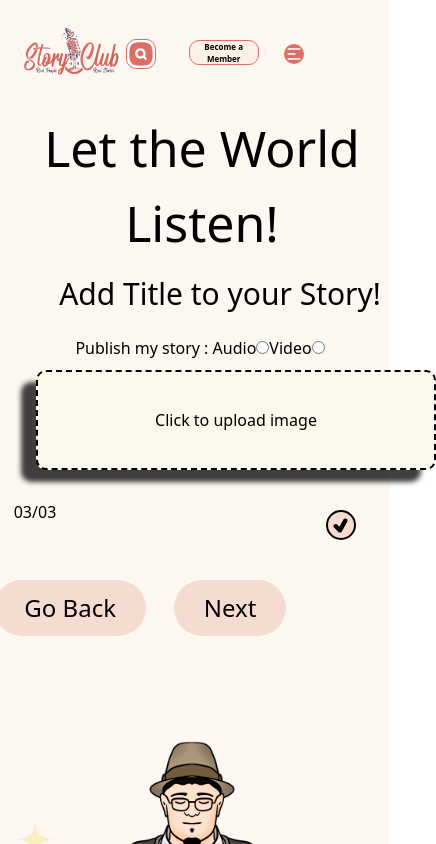
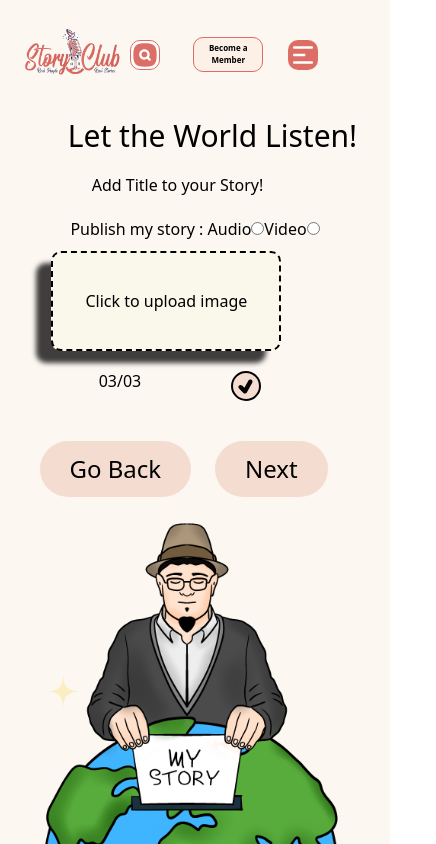
Before and after one commit to Thameem6369538954/Story-Club, a React (Create React App) app: page /StcTherdpage in a window 390 px wide. Shown: the top 844 px of the page, 436 px wide, since content can reach past the window. Built offline with nearby package versions, Linux system fonts and the light colour scheme; a web font is replaced by a local one.

Commit message:
stur commit

```diff
--- a/src/StorytellerComponents/StA/StFrstpage.css
+++ b/src/StorytellerComponents/StA/StFrstpage.css
@@ -107,6 +107,10 @@ font-family: 'PT Serif Caption', serif;
         flex-direction: column-reverse;
 
     }
+    .st-txt-leftbox input::placeholder{
+        text-align: center;
+        font-size: 16px;
+    }
     .box p{
 
         background-color: #f4dcd1;
@@ -122,7 +126,7 @@ font-family: 'PT Serif Caption', serif;
         width: 80%;
         display: flex;
         margin-left: 15%;
-        margin-top: 15%;
+        margin-top: 25%;
     }
     .st-txt-leftbox p{
         font-size: 25px;
@@ -134,7 +138,7 @@ font-family: 'PT Serif Caption', serif;
     .st-txt-leftbox{
         width: 60%;
         height: 50%;
-        margin-top: 80px;
+        margin-top: 10px;
     }
     .st-txt-leftbox h2{
         font-size: 30px;
@@ -155,12 +159,21 @@ font-family: 'PT Serif Caption', serif;
             border: 2px solid  #f4dcd1;
         }
         .headeing{
-            height: 100vh;
+            height: 155vh;
             width: 100%;
             background-image: url('./Hdrbg.jpg');
             background-position: center;
             background-size: cover;
             position: relative;
+        }
+        .tick{
+            background-color: #f4dcd1;
+            font-size: 30px;
+            color: black;
+            border-radius: 50px;
+            margin-top: 10px;
+            margin-left: 10px;
+            border: 2px solid black;
         }
 }
 
--- a/src/StorytellerComponents/StB/Stsecondpage.css
+++ b/src/StorytellerComponents/StB/Stsecondpage.css
@@ -57,6 +57,7 @@
 .couta {
     display: flex;
     justify-content: space-between;
+    align-items: center;
     margin-left: 0px;
     margin-top: 30px;
     gap: 5rem;
@@ -90,15 +91,15 @@
     .couta {
         display: flex;
         justify-content: center;
-        margin-top: 30px;
+        margin-top: 10px;
         margin-left: -30px;
 
     }
     .left-side-secondst h5{
         color: black;
         font-size: 20px;
-        margin-top: -10%;
         margin-bottom: 20px;
+        margin-top: -28%;
     }
     .left-side-secondst p {
         position: absolute;
@@ -108,10 +109,10 @@
 
     .left-side-secondst h2 {
         position: absolute;
-        font-size: 40px;
+        font-size: 30px;
         text-align: center;
-        margin-left: -10px;
-        margin-top: -20%;
+        margin-left: -20px;
+        margin-top: -40%;
         font-family: 'PT Serif Caption', serif;
     }
 
@@ -122,10 +123,10 @@
     position: absolute;
     }
     .stsecond-main-conatainer img {
-        width: 350px;
+        width: 250px;
         height: 50%;
         margin-top: 60px;
-        margin-left: 20%;
+        margin-left: 10%;
     }
     .st-two-btns button {
         background-color: #f4dcd1;
@@ -137,12 +138,12 @@
         border: none;
         border-radius: 30px;
         cursor: pointer;
-        margin-left: -60%;
+        margin-left: -40%;
     }
     .left-side-secondst input {
         margin-top: 60px;
-        margin-left: -20;
-        width: 350px;
+        margin-left: -20%;
+        width: 280px;
         padding: 50px;
         border-radius: 10px;
         background-color: #faf7eb;
--- a/src/StorytellerComponents/StC/StcTherdpage.css
+++ b/src/StorytellerComponents/StC/StcTherdpage.css
@@ -81,7 +81,7 @@ box-shadow: -15px 12px 5px 0px rgba(0,0,0,0.75);
   }
   @media screen and (max-width:600px){
     .st-therdpage-main{
-      height: 170vh;
+      height: 140vh;
       width: 100%;
       background-image: url('./Hdrbg.jpg');
       background-position: center;
@@ -90,19 +90,22 @@ box-shadow: -15px 12px 5px 0px rgba(0,0,0,0.75);
     .txt-side-therdpage h1{
       margin-top: -10%;
       margin-bottom: 30px;
-         font-size: 50px;
-         margin-left: 1%;
+         font-size: 30px;
+
+     }
+     .therd-btns{
+      margin-left: 70px;
      }
      .txt-side-therdpage p{
          margin-top: 50px;
-         font-size: 30px;
-         margin-left: 10%;
+         font-size: 16px;
+         margin-left: -10%;
          margin-bottom: 20px;
      }
      .txt-side-therdpage h6{
          margin-top: -10%;
-         font-size: 16px;
-         margin-left: 1%;
+         font-size: 12px;
+         margin-left: -21%;
      }
     .therdpage-container{
       display: flex;
@@ -112,7 +115,7 @@ box-shadow: -15px 12px 5px 0px rgba(0,0,0,0.75);
       margin-top: 8%;
   }
   .therdpage-container img{
- margin-top: 10%;
+ margin-top: -10%;
     position: relative;
     width: 500px;
     margin-left: -4%;
@@ -124,7 +127,7 @@ box-shadow: -15px 12px 5px 0px rgba(0,0,0,0.75);
   margin-top: 10px;
   margin-left:9%;
   height: 100px;
-  width: 400px;
+  width: 230px;
   display: flex;
   flex-direction: column;
   align-items: space-between;
--- a/src/StorytellerComponents/StC/StcTherdpage.js
+++ b/src/StorytellerComponents/StC/StcTherdpage.js
@@ -31,10 +31,13 @@ const StcTherdpage = () => {
                 <TiTick className='tick'/>
 
                 </div>
+                <div className="therd-btns">
+
                 <div className="st-two-btns">
                <NavLink to='/Stsecondpage'><button>Go Back</button></NavLink>
                <NavLink to='/Stgreeting'><button>Next</button></NavLink>
 
+                </div>
                 </div>
                 </div>
                 <img src={World} alt="" />
--- a/src/StorytellerComponents/StD/Stgreeting.css
+++ b/src/StorytellerComponents/StD/Stgreeting.css
@@ -12,3 +12,8 @@
 .greeting-main h1{
     font-size: 40px;
 }
+@media screen and (max-width:600px){
+    .greeting-main h1{
+        font-size: 20px;
+    }
+}
--- a/src/css/Header.css
+++ b/src/css/Header.css
@@ -141,15 +141,15 @@
         position: absolute;
     }
     .three-btn{
-        position: absolute;
+
           display: flex;
           align-items: center;
           justify-content: center;
           margin-top: 30%;
-          margin-left:40%;
+          margin-left:35%;
       }
     .btn-1,.btn-2{
-        font-size: 15px;
+        font-size: 18px;
     }
     .two-header-btns{
         display: flex;
--- a/src/css/Navbar.css
+++ b/src/css/Navbar.css
@@ -143,7 +143,7 @@ nav button{
   }
   .menu{
     background-color: #dc6e66;
-    font-size: 20px;
+    font-size: 30px;
 
     color: white;
     border-radius: 10px;
@@ -225,7 +225,8 @@ nav button{
 }
 .navbar-main button{
   width: 70px;
-  height: 25px;
+  padding-bottom: 1px;
+  height: 35px;
   margin-left: 1px;
   font-size: 8px;
 }
@@ -261,8 +262,7 @@ margin-top: 10px;
 }
 .menu{
   background-color: #dc6e66;
-  font-size: 20px;
-
+  font-size: 30px;
   color: white;
   border-radius: 10px;
 
```
